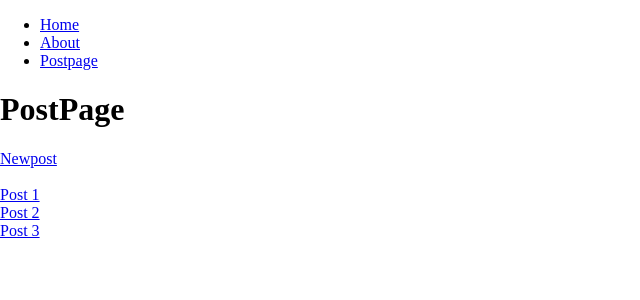
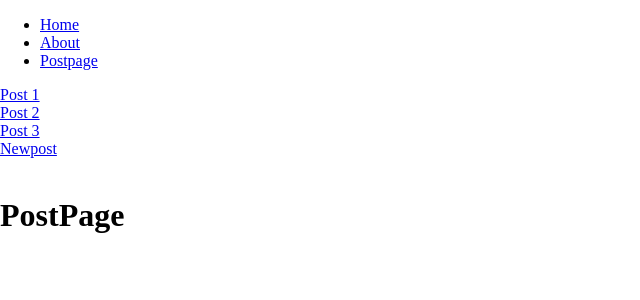
Before and after one commit to Menaka-J/React-Tutorial, a React (Vite) app in the folder social-media/: page /postpage in a window 1280 px wide. Shown: the top 300 px of the page, without its empty margins (0-640 px from the left). Built offline with nearby package versions, Linux system fonts and the light colour scheme.

Commit message:
social-media6

```diff
--- a/social-media/src/App.jsx
+++ b/social-media/src/App.jsx
@@ -12,6 +12,7 @@ import Footer from './Footer'
 import Home from './Home'
 import { Link, Route, Routes } from 'react-router-dom'
 import Post from './Post'
+import PostLayout from './PostLayout'
 
 function App() {
 
@@ -31,7 +32,7 @@ function App() {
           <Route path='/' element={<Home />} />
           <Route path='/about' element={<About />} />
           <Route path='/newpost' element={<NewPost />} />
-          <Route path='/postpage'>
+          <Route path='/postpage' element={<PostLayout />}>
             <Route index element={<PostPage />} />
             <Route path=':id' element={<Post />} />
             <Route path='newpost' element={<NewPost />} />
--- a/social-media/src/PostLayout.jsx
+++ b/social-media/src/PostLayout.jsx
@@ -1,8 +1,14 @@
 import React from 'react'
+import { Outlet, Link } from 'react-router-dom'
 
 function PostLayout() {
     return (
         <>
+            <Link to='/postpage/1'>Post 1</Link><br />
+            <Link to='/postpage/2'>Post 2</Link><br />
+            <Link to='/postpage/3'>Post 3</Link><br />
+            <Link to="/postpage/newpost">Newpost</Link><br /><br />
+            <Outlet />
         </>
     )
 }
--- a/social-media/src/PostPage.jsx
+++ b/social-media/src/PostPage.jsx
@@ -5,10 +5,6 @@ function PostPage() {
     return (
         <>
             <h1>PostPage</h1>
-            <Link to="/postpage/newpost">Newpost</Link><br /><br />
-            <Link to='/postpage/1'>Post 1</Link><br />
-            <Link to='/postpage/2'>Post 2</Link><br />
-            <Link to='/postpage/3'>Post 3</Link><br />
         </>
     )
 }
```
